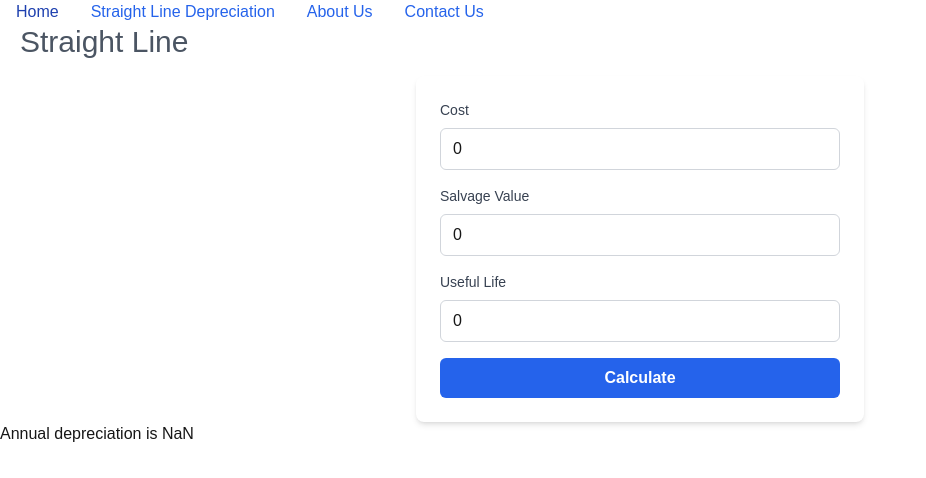
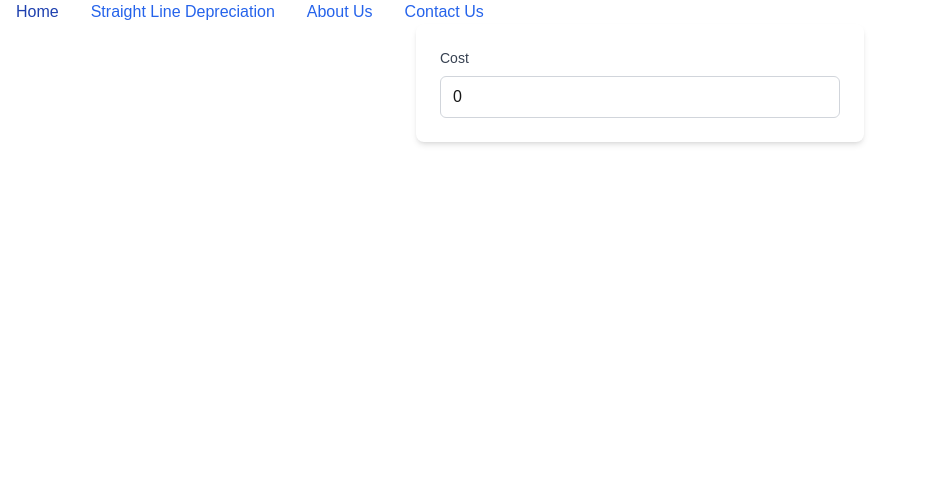
Before and after one commit to qcprof/depreciation, a Next.js app: page /straight-line in a window 1280 px wide. Shown: the top 478 px of the page, without its empty margins (0-926 px from the left). Built offline with nearby package versions, Linux system fonts and the light colour scheme.

Commit message:
cost only

```diff
--- a/src/app/straight-line/page.jsx
+++ b/src/app/straight-line/page.jsx
@@ -3,16 +3,9 @@ import { useState } from "react"
 
 export default function Page() {
   const [cost, setCost] = useState(0)
-  const [salvageValue, setSalvageValue] = useState(0)
-  const [usefulLife, setUsefulLife] = useState(0)
-
-  const annualDepreciation = (cost - salvageValue) / usefulLife
-  // const sydDepreciation
-  // const ddbDepreciation
 
   return (
     <>
-      <h1 className="ml-5 mb-4 text-3xl text-gray-600 ">Straight Line</h1>
       <div className="space-y-4 max-w-md mx-auto p-6 bg-white rounded-lg shadow-md">
         <div className="space-y-2">
           <label
@@ -30,44 +23,7 @@ export default function Page() {
             className="w-full px-3 py-2 border border-gray-300 rounded-md focus:outline-none focus:ring-2 focus:ring-blue-500"
           />
         </div>
-
-        <div className="space-y-2">
-          <label
-            htmlFor="sv"
-            className="block text-sm font-medium text-gray-700"
-          >
-            Salvage Value
-          </label>
-          <input
-            type="number"
-            name="sv"
-            id="sv"
-            value={salvageValue}
-            className="w-full px-3 py-2 border border-gray-300 rounded-md focus:outline-none focus:ring-2 focus:ring-blue-500"
-          />
-        </div>
-
-        <div className="space-y-2">
-          <label
-            htmlFor="ul"
-            className="block text-sm font-medium text-gray-700"
-          >
-            Useful Life
-          </label>
-          <input
-            type="number"
-            name="ul"
-            id="ul"
-            value={usefulLife}
-            className="w-full px-3 py-2 border border-gray-300 rounded-md focus:outline-none focus:ring-2 focus:ring-blue-500"
-          />
-        </div>
-
-        <button className="w-full px-4 py-2 bg-blue-600 text-white font-semibold rounded-md hover:bg-blue-700 focus:outline-none focus:ring-2 focus:ring-blue-500">
-          Calculate
-        </button>
       </div>
-      <p>Annual depreciation is {annualDepreciation}</p>
     </>
   );
 }
```
